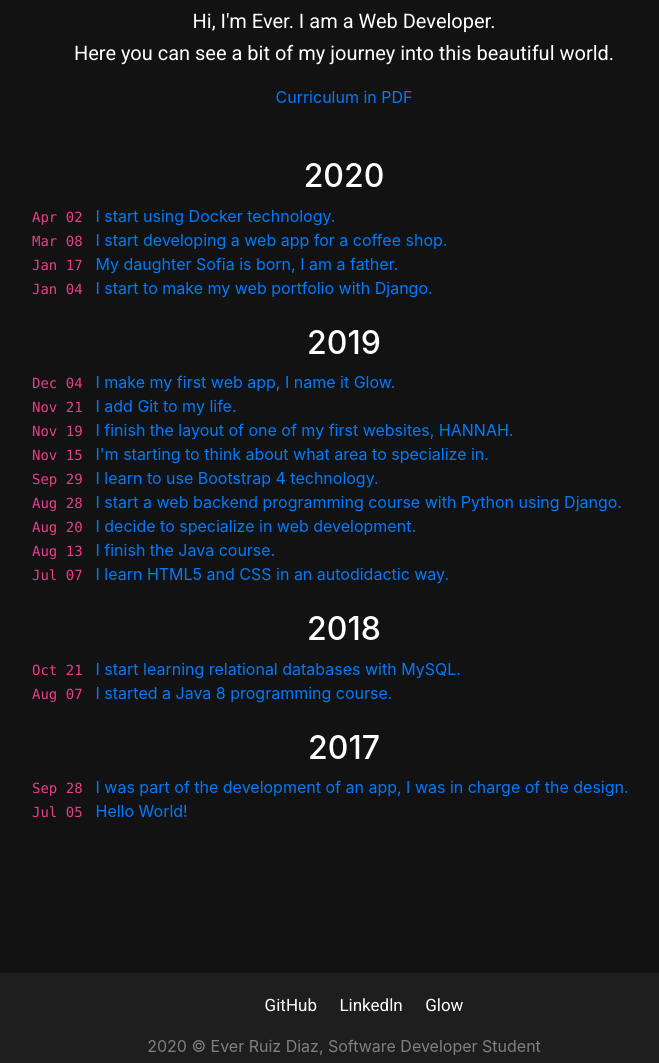
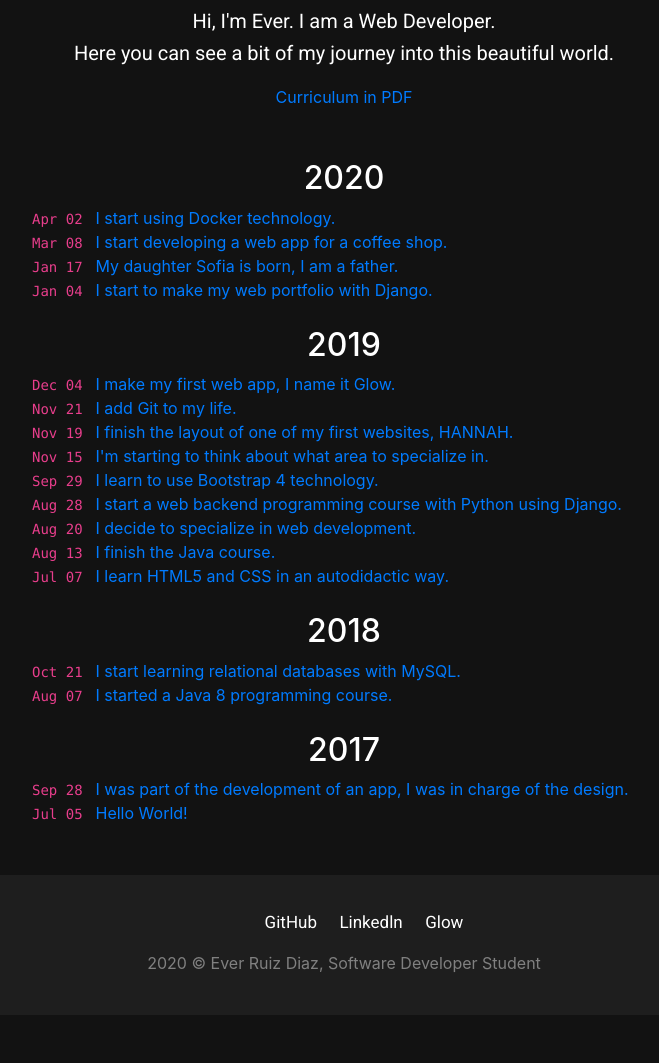
Before and after one commit to ruizdiazever/portfolio, a Django app: page / in a window 1280 px wide. Shown: the part 261-1324 px from the top of the page, without its empty margins (296-955 px from the left). After the commit the page ends 1234 px from the top, so only its background shows below. Run offline with Django 3.2, Linux system fonts and the light colour scheme; parts of the project's set-up code (start-up, migrations or seed data) failed here and were passed over; some libraries are stand-ins or nearby versions.

Commit message:
Improving design

```diff
--- a/core/static/core/css/styles.css
+++ b/core/static/core/css/styles.css
@@ -65,6 +65,13 @@ p {
     margin: 0 auto;
 }
 
+@media (max-width: 1200px){
+    .section-heading .section-heading-lower,
+    .section-heading .section-heading-under{
+    font-size: calc(1.525rem + 3.3vw);
+    }
+}
+
 
 
 /* Footer */
@@ -72,7 +79,7 @@ footer {
     text-align: center;
     line-height: center;
     width: 100%;
-    height: 90px;
+    height: 140px;
     bottom: 0;
     position: static;
     background-color: #1E1E1E;
@@ -83,11 +90,11 @@ footer {
 }
 
 #redes ul {
-    padding-top: 20px;
+    padding-top: 35px;
 }
 
 div.copy {
-    margin-top: 0px;
+    padding-bottom: 1px;
     color: gray;
     position: relative
 }
--- a/core/templates/core/home.html
+++ b/core/templates/core/home.html
@@ -5,17 +5,18 @@
 {% block title %}Home{% endblock %}
 
 {% block content %}
-<div id="header">
+<div id="header" style="margin-bottom: 50px !important;">
     <h1 class="display-3">Line of experience and Blog</h1>
     <p>Hi, I'm Ever. I am a Web Developer.<br>
     Here you can see a bit of my journey into this beautiful world.</p>
     <a href="{% static 'core/docs/curriculum.pdf' %}" target="_blank">Curriculum in PDF</a>
+</div>
 
-    <div id="rosalia" class="mt-5">
+<div id="rosalia" style="margin-bottom: 50px;">
         <p>
-            <h2 class="text-white">2020</h2>
+            <h2 class="text-white text-center">2020</h2>
 
-            <a class="ml-5" href="#" style="display: flex; align-items: start;">
+            <a class="mx-5" href="#" style="display: flex; align-items: start;">
                 <span style="white-space: nowrap;">
                 <code>
                     <time class="dt-published dt-updated" datetime="2018-07-28 00:00:00 +0000">
@@ -26,7 +27,7 @@
                 <span class="link__title">I start using Docker technology.</span>
             </a>
 
-            <a class="ml-5" href="#" style="display: flex; align-items: start;">
+            <a class="mx-5" href="#" style="display: flex; align-items: start;">
                 <span style="white-space: nowrap;">
                 <code>
                     <time class="dt-published dt-updated" datetime="2018-07-28 00:00:00 +0000">
@@ -39,7 +40,7 @@
 
 
 
-            <a class="ml-5" href="#" style="display: flex; align-items: start;">
+            <a class="mx-5" href="#" style="display: flex; align-items: start;">
                 <span style="white-space: nowrap;">
                 <code>
                     <time class="dt-published dt-updated" datetime="2018-07-28 00:00:00 +0000">
@@ -50,7 +51,7 @@
                 <span class="link__title">My daughter Sofia is born, I am a father.</span>
             </a>
 
-            <a class="ml-5" href="#" style="display: flex; align-items: start;">
+            <a class="mx-5" href="#" style="display: flex; align-items: start;">
                 <span style="white-space: nowrap;">
                 <code>
                     <time class="dt-published dt-updated" datetime="2018-07-28 00:00:00 +0000">
@@ -62,9 +63,9 @@
             </a>
 
             <br>
-            <h2 class="text-white">2019</h2>
+            <h2 class="text-white text-center">2019</h2>
 
-            <a class="ml-5" href="#" style="display: flex; align-items: start;">
+            <a class="mx-5" href="#" style="display: flex; align-items: start;">
                 <span style="white-space: nowrap;">
                 <code>
                     <time class="dt-published dt-updated" datetime="2018-07-28 00:00:00 +0000">
@@ -75,7 +76,7 @@
                 <span class="link__title">I make my first web app, I name it Glow.</span>
             </a>
 
-            <a class="ml-5" href="#" style="display: flex; align-items: start;">
+            <a class="mx-5" href="#" style="display: flex; align-items: start;">
                 <span style="white-space: nowrap;">
                 <code>
                     <time class="dt-published dt-updated" datetime="2018-07-28 00:00:00 +0000">
@@ -88,7 +89,7 @@
 
 
 
-            <a class="ml-5" href="#" style="display: flex; align-items: start;">
+            <a class="mx-5" href="#" style="display: flex; align-items: start;">
                 <span style="white-space: nowrap;">
                 <code>
                     <time class="dt-published dt-updated" datetime="2018-07-28 00:00:00 +0000">
@@ -99,7 +100,7 @@
                 <span class="link__title">I finish the layout of one of my first websites, HANNAH.</span>
             </a>
 
-            <a class="ml-5" href="#" style="display: flex; align-items: start;">
+            <a class="mx-5" href="#" style="display: flex; align-items: start;">
                 <span style="white-space: nowrap;">
                 <code>
                     <time class="dt-published dt-updated" datetime="2018-07-28 00:00:00 +0000">
@@ -111,7 +112,7 @@
             </a>
 
 
-            <a class="ml-5" href="#" style="display: flex; align-items: start;">
+            <a class="mx-5" href="#" style="display: flex; align-items: start;">
                 <span style="white-space: nowrap;">
                 <code>
                     <time class="dt-published dt-updated" datetime="2018-07-28 00:00:00 +0000">
@@ -122,7 +123,7 @@
                 <span class="link__title">I learn to use Bootstrap 4 technology.</span>
             </a>
 
-            <a class="ml-5" href="#" style="display: flex; align-items: start;">
+            <a class="mx-5" href="#" style="display: flex; align-items: start;">
                 <span style="white-space: nowrap;">
                 <code>
                     <time class="dt-published dt-updated" datetime="2018-07-28 00:00:00 +0000">
@@ -133,7 +134,7 @@
                 <span class="link__title">I start a web backend programming course with Python using Django.</span>
             </a>
 
-            <a class="ml-5" href="#" style="display: flex; align-items: start;">
+            <a class="mx-5" href="#" style="display: flex; align-items: start;">
                 <span style="white-space: nowrap;">
                 <code>
                     <time class="dt-published dt-updated" datetime="2018-07-28 00:00:00 +0000">
@@ -144,7 +145,7 @@
                 <span class="link__title">I decide to specialize in web development.</span>
             </a>
 
-            <a class="ml-5" href="#" style="display: flex; align-items: start;">
+            <a class="mx-5" href="#" style="display: flex; align-items: start;">
                 <span style="white-space: nowrap;">
                 <code>
                     <time class="dt-published dt-updated" datetime="2018-07-28 00:00:00 +0000">
@@ -155,7 +156,7 @@
                 <span class="link__title">I finish the Java course.</span>
             </a>
 
-            <a class="ml-5" href="#" style="display: flex; align-items: start;">
+            <a class="mx-5" href="#" style="display: flex; align-items: start;">
                 <span style="white-space: nowrap;">
                 <code>
                     <time class="dt-published dt-updated" datetime="2018-07-28 00:00:00 +0000">
@@ -167,9 +168,9 @@
             </a>
 
             <br>
-            <h2 class="text-white">2018</h2>
+            <h2 class="text-white text-center">2018</h2>
 
-            <a class="ml-5" href="#" style="display: flex; align-items: start;">
+            <a class="mx-5" href="#" style="display: flex; align-items: start;">
                 <span style="white-space: nowrap;">
                 <code>
                     <time class="dt-published dt-updated" datetime="2018-07-28 00:00:00 +0000">
@@ -180,7 +181,7 @@
                 <span class="link__title">I start learning relational databases with MySQL.</span>
             </a>
 
-            <a class="ml-5" href="#" style="display: flex; align-items: start;">
+            <a class="mx-5" href="#" style="display: flex; align-items: start;">
                 <span style="white-space: nowrap;">
                 <code>
                     <time class="dt-published dt-updated" datetime="2018-07-28 00:00:00 +0000">
@@ -192,9 +193,9 @@
             </a>
 
             <br>
-            <h2 class="text-white">2017</h2>
+            <h2 class="text-white text-center">2017</h2>
 
-            <a class="ml-5" href="#" style="display: flex; align-items: start;">
+            <a class="mx-5" href="#" style="display: flex; align-items: start;">
                 <span style="white-space: nowrap;">
                 <code>
                     <time class="dt-published dt-updated" datetime="2017-09-15 00:00:00 +0000">
@@ -205,7 +206,7 @@
                 <span class="link__title">I was part of the development of an app, I was in charge of the design.</span>
             </a>
 
-            <a class="ml-5 text-primary"  style="display: flex; align-items: start;">
+            <a class="mx-5 text-primary"  style="display: flex; align-items: start;">
                 <span style="white-space: nowrap;">
                 <code>
                     <time class="dt-published dt-updated" datetime="2017-05-28 00:00:00 +0000">
@@ -217,5 +218,4 @@
             </a>
         </p>
     </div>
-</div>
 {% endblock %}
```
